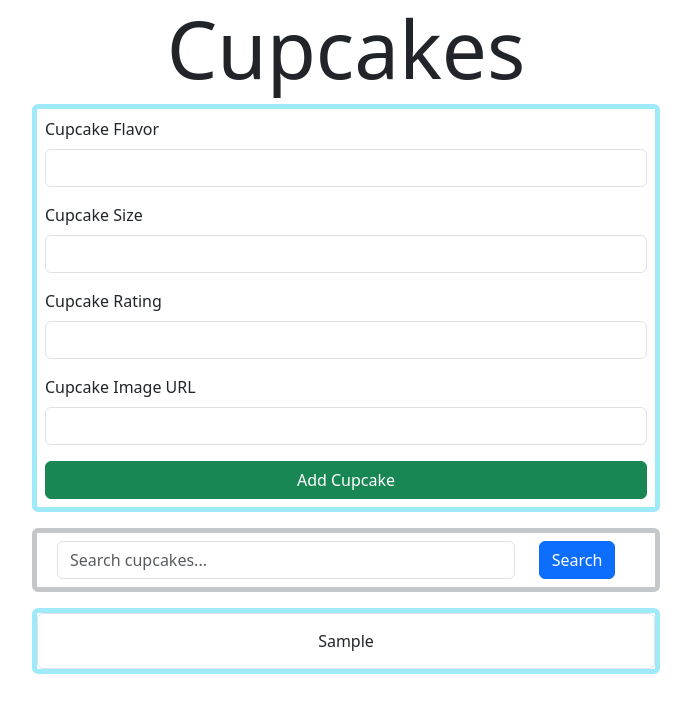
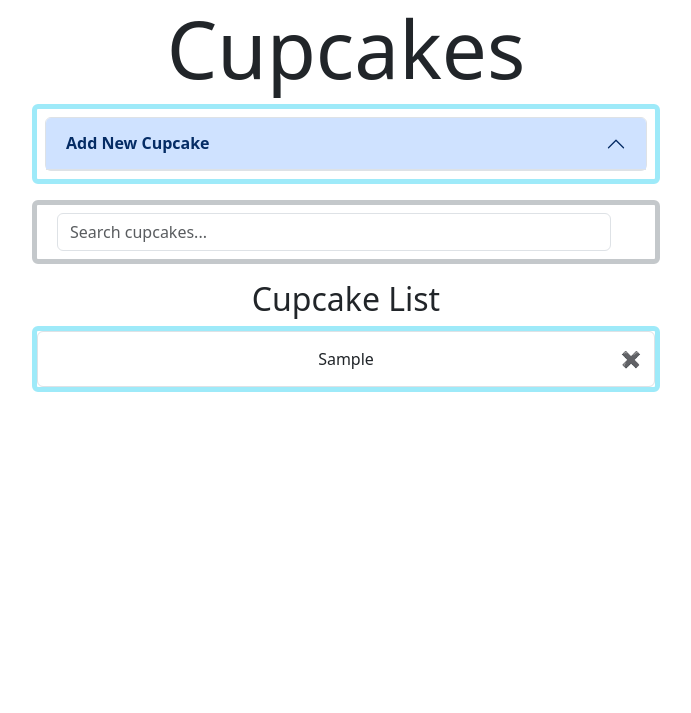
Before and after one commit to Jomkit/flask-cupcakes-exercise, a Flask app: page / in a window 1280 px wide. Shown: the top 713 px of the page, without its empty margins (294-985 px from the left). Run offline with Flask 3, Linux system fonts and the light colour scheme; tables that the repository leaves empty hold one stand-in row (values such as "Sample post"); some libraries are stand-ins or nearby versions.

Commit message:
added functionality to delete cupcakes

```diff
--- a/static/cupcake.js
+++ b/static/cupcake.js
@@ -20,7 +20,7 @@ class Cupcake {
 }
 
 function cupcakeDetails(cupcake){
-    let html = `<li class='list-group-item' id="${cupcake['id']}"><button type="button" class="btn" data-bs-toggle="modal" data-bs-target="#cupcakeModal">${cupcake['flavor']}</button></li>`;
+    let html = `<li class='list-group-item' id="${cupcake['id']}"><button type="button" class="btn" data-bs-toggle="modal" data-bs-target="#cupcakeModal">${cupcake['flavor']}</button><div class="position-absolute top-0 end-0 mt-2"><button class="btn btnTrash">&#10006;</button></div></li>`;
 
     return html;
 }
@@ -44,13 +44,32 @@ async function allCupcakes(){
 
 allCupcakes();
 
+// functionality for deleting cupcake
+// $('.btnTrash').on('click', deleteCupcake);
+
+async function deleteCupcake(id){
+    const resp = await axios.delete(`${BASE_URL}/${id}`);
+    $(`#${id}`).remove();
+
+    return resp;
+}
+
 $('ul').click(eventHandler);
 
 async function eventHandler(evt){
 
-    // click on cupcake to get cupcake info from modal, rewriting
-    // html to provide image, and cupcake details on the modal
-    if(evt.target.tagName == 'BUTTON'){
+
+    if(evt.target.classList.contains('btnTrash')){
+        // Delete cupcake from db and DOM
+        console.log('Delete');
+        const cupcake = evt.target.parentNode.parentNode;
+        console.log(cupcake.id);
+        deleteCupcake(cupcake.id);
+        return;
+    }
+    else if(evt.target.tagName == 'BUTTON'){
+        // click on cupcake to get cupcake info from modal, rewriting
+        // html to provide image, and cupcake details on the modal
         let cup_id = evt.target.parentNode.id;
         let resp = await axios.get(`${BASE_URL}/${cup_id}`);
         let cupcake = resp.data.cupcake;
--- a/templates/base.html
+++ b/templates/base.html
@@ -4,6 +4,7 @@
     <meta charset="UTF-8">
     <meta name="viewport" content="width=device-width, initial-scale=1.0">
     <link rel="stylesheet" href="https://cdn.jsdelivr.net/npm/bootstrap@5.3.2/dist/css/bootstrap.min.css" integrity="sha384-T3c6CoIi6uLrA9TneNEoa7RxnatzjcDSCmG1MXxSR1GAsXEV/Dwwykc2MPK8M2HN" crossorigin="anonymous">
+    <link rel="stylesheet" href="https://cdnjs.cloudflare.com/ajax/libs/font-awesome/6.5.1/css/fontawesome.min.css" integrity="sha512-d0olNN35C6VLiulAobxYHZiXJmq+vl+BGIgAxQtD5+kqudro/xNMvv2yIHAciGHpExsIbKX3iLg+0B6d0k4+ZA==" crossorigin="anonymous" referrerpolicy="no-referrer" />
     <title>{% block title %}{% endblock %} </title>
 </head>
 <body>
--- a/templates/home.html
+++ b/templates/home.html
@@ -33,6 +33,16 @@
     <h1 class="display-1">Cupcakes</h1>
 
 <div class="col col-md-6 mx-auto mb-3 p-2 border border-5 rounded border-info-subtle text-start">
+  <div class="accordion" id="accordionAddCupcakeForm">
+    <div class="accordion-item">
+      <h2 class="accordion-header">
+        <button class="accordion-button" type="button" data-bs-toggle="collapse" data-bs-target="#collapseOne" aria-expanded="true" aria-controls="collapseOne">
+          <strong>Add New Cupcake</strong>
+        </button>
+      </h2>
+      <div id="collapseOne" class="accordion-collapse collapse" data-bs-parent="#accordionAddCupcakeForm">
+        <div class="accordion-body">
+
           <form id="cupcake-add-form">
             {{ form.hidden_tag() }}
             {% for field in form if field.widget.input_type != 'hidden' %}
@@ -48,8 +58,13 @@
             <div class="d-grid">
                 <button type="submit" class="btn btn-success">Add Cupcake</button>
             </div>
+          </form>
 
-        </form>
+        </div>
+      </div>
+    </div>
+
+  </div>
 
 </div>
 
@@ -59,17 +74,19 @@
             <div class="container row">
 
                 <label class="visually-hidden" for="search-cupcake">Search Bar</label>
-                <div class="col col-lg-10">
+                <div class="col col-lg-12">
                     <input class="form-control" id="search-cupcake" name="search-cupcake" type="text" placeholder="Search cupcakes...">
                 </div>
                 <div class="d-grid col-lg-2">
-                    <button class="btn btn-primary" type="submit">Search</button>
+                    <button class="btn btn-primary visually-hidden" type="submit">Search</button>
                 </div>
             </div>
         </form>
     </div>
 
+    <h2>Cupcake List</h2>
     <div class="col col-md-6 m-auto border border-5 rounded border-info-subtle">
+
         <ul class="list-group">
         </ul>
     </div>
```
Lines whose indentation alone changed are shown as unchanged.
